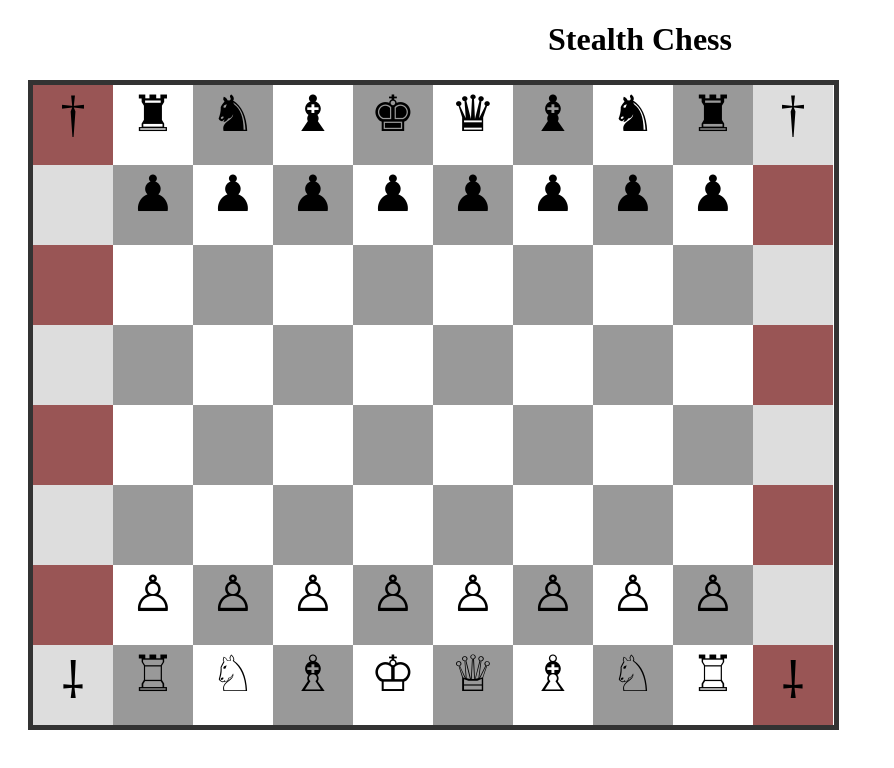
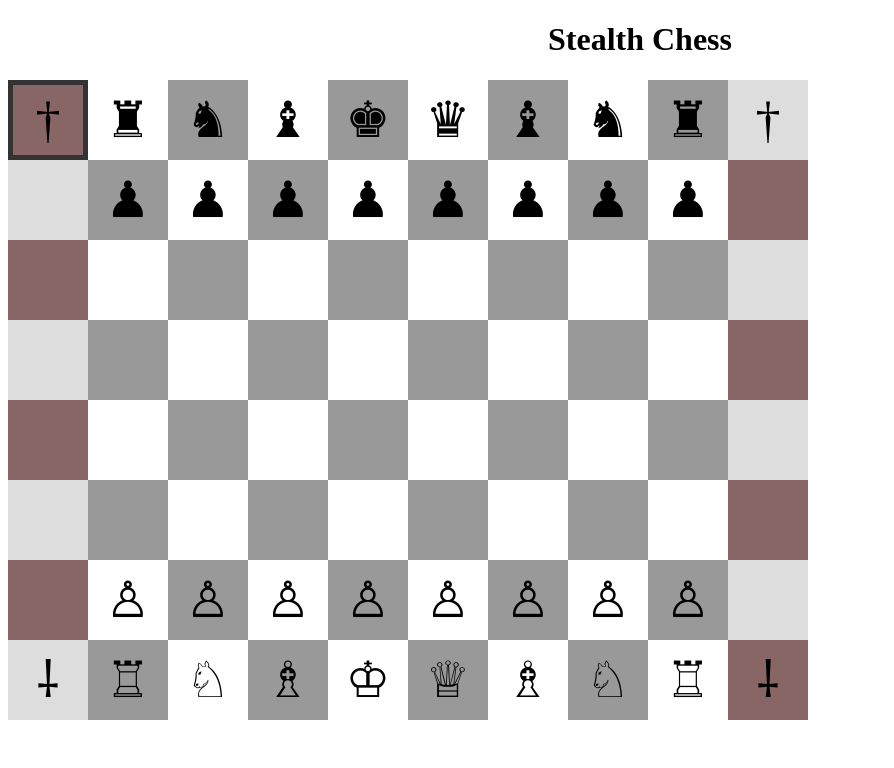
Before and after one commit to jawonbreed/stealth-chess, an Angular app: page / in a window 1280 px wide. Shown: the top 768 px of the page, without its empty margins (0-894 px from the left). Built offline with nearby package versions, Linux system fonts and the light colour scheme.

Commit message:
clean up board.component.css, add isHighlighted() class binding

```diff
--- a/src/app/board/board.component.css
+++ b/src/app/board/board.component.css
@@ -2,46 +2,38 @@
   width: 801px;
   height: 640px;
   margin: 20px;
-    border: 5px solid #333;
-    padding: 0;
+  padding: 0px;
+  font-size: 50px;
+  text-align: center;
+  line-height: 80px;
+  display: table-cell;
 }
 .black {
   float: left;
   width: 80px;
   height: 80px;
   background-color: #999;
-		font-size:50px;
-    text-align:center;
-    display: table-cell;
-    vertical-align:middle;
 }
 .white {
   float: left;
   width: 80px;
   height: 80px;
   background-color: #fff;
-    font-size:50px;
-    text-align:center;
-    display: table-cell;
-    vertical-align:middle;
 }
 .red {
   float: left;
   width: 80px;
   height: 80px;
-    background-color: #955;
-      font-size:50px;
-    text-align:center;
-    display: table-cell;
-    vertical-align:middle;
+  background-color: #866;
 }
 .grey {
   float: left;
   width: 80px;
   height: 80px;
   background-color: #ddd;
-    font-size:50px;
-    text-align:center;
-    display: table-cell;
-    vertical-align:middle;
 }
+.highlighted {
+  box-sizing: border-box;
+  border: 5px solid #333;
+  line-height: 70px;
+}
--- a/src/app/board/board.component.html
+++ b/src/app/board/board.component.html
@@ -5,6 +5,7 @@
      class="{{ getSquareColor(row, col) }}"
      [innerHtml]="displayBoard[row][col]"
      (click)="onClick(row, col)"
+     [class.highlighted]="isHighlighted(row, col)"
      >
     </div>
   </div>
--- a/src/app/board/board.component.ts
+++ b/src/app/board/board.component.ts
@@ -51,6 +51,13 @@ export class BoardComponent implements OnInit {
     throw new Error('TODO implement');
   }
 
+  isHighlighted(row: number, col: number) : boolean {
+    if (row == 0 && col == 0) {
+      return true;
+    }
+    return false;
+  }
+
   getSquareColor(row: number, col: number) : string {
     if (col == 0 || col == 9) {
       return (row % 2 == col % 2) ? "red" : "grey";
```
Lines whose indentation alone changed are shown as unchanged.
